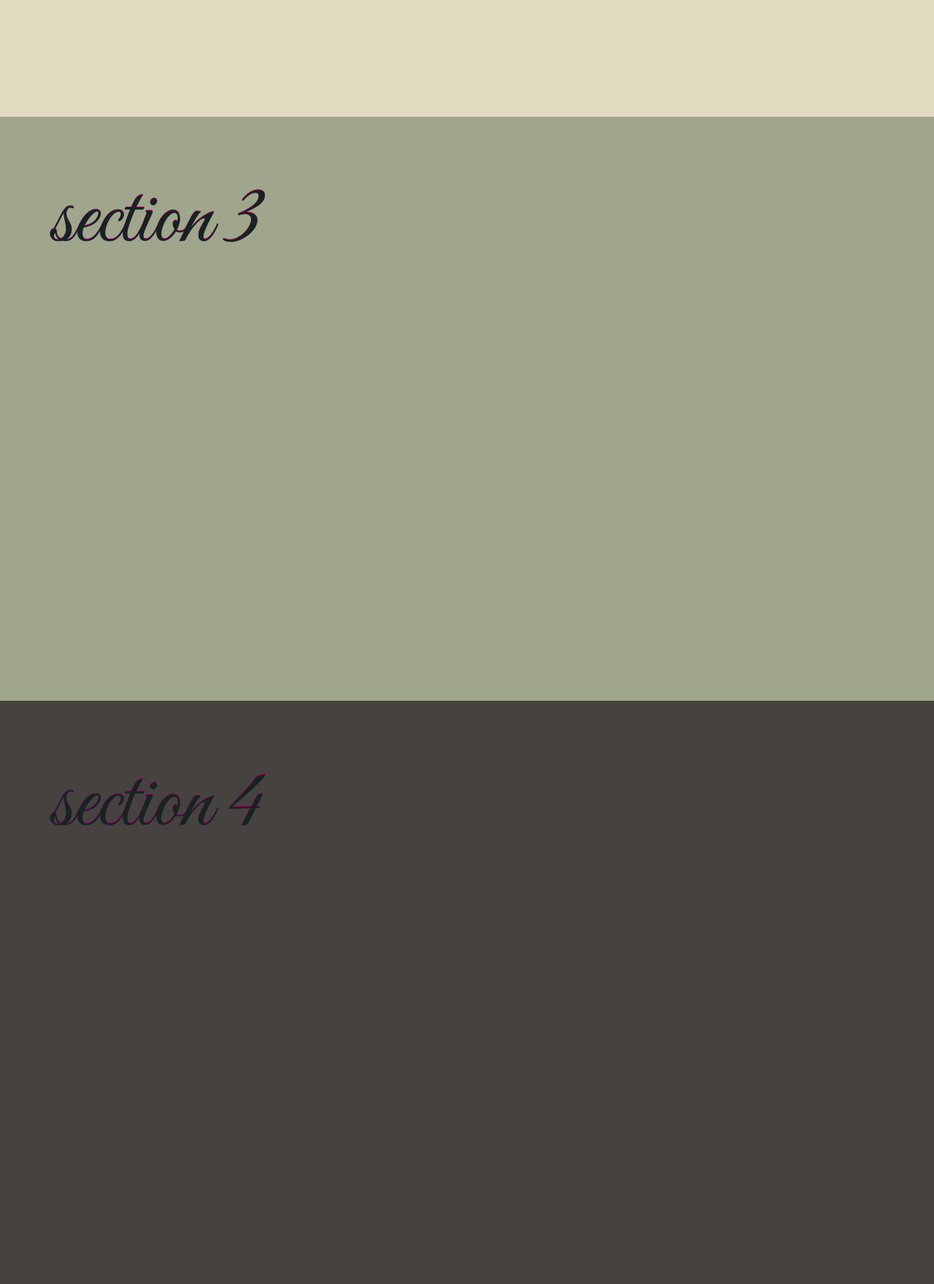
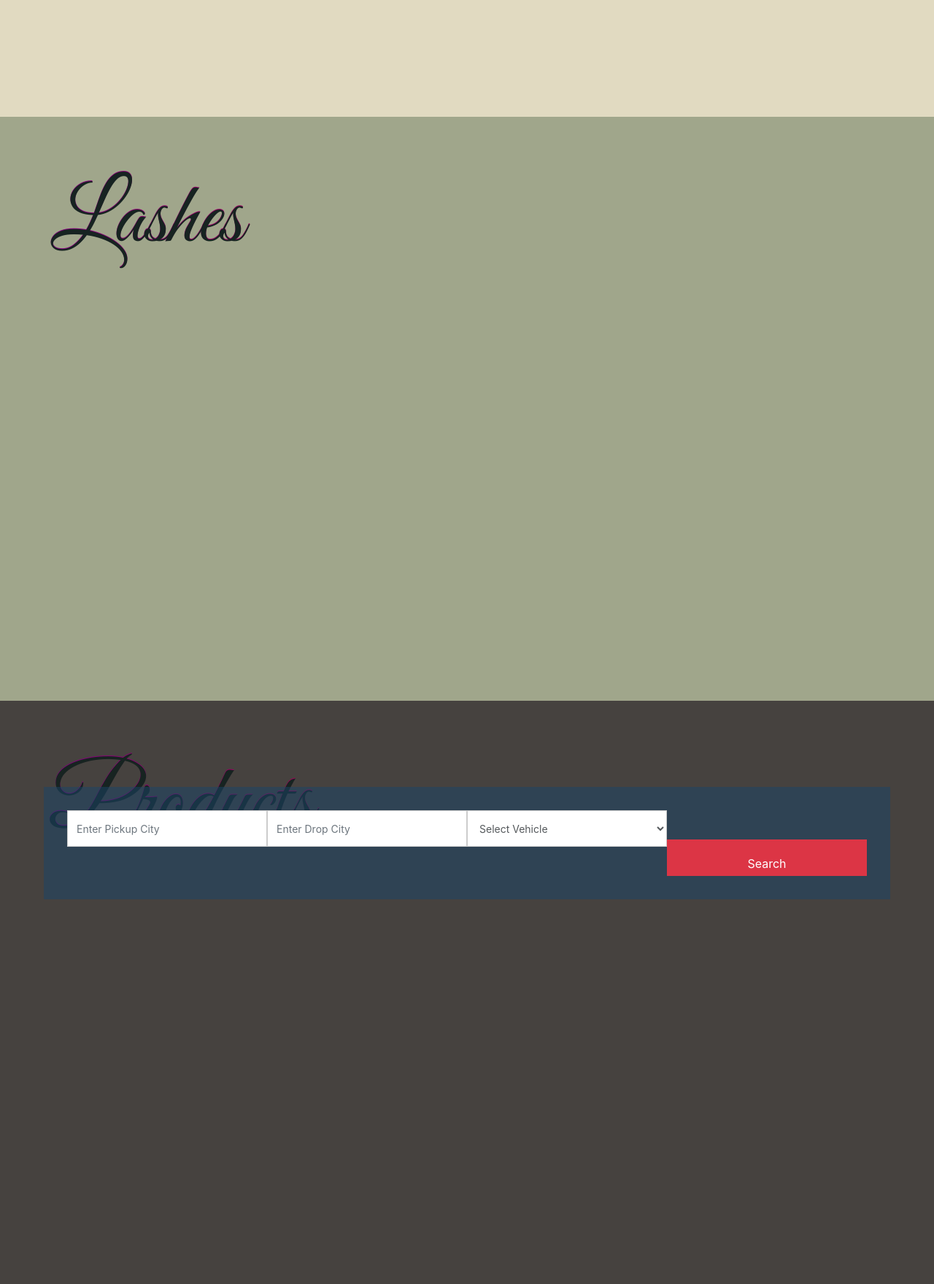
Before and after one commit to Bcalderon400/Skin-Lash, a Node server app: page / in a window 1280 px wide. Shown: the part 1440-3199 px from the top of the page at 73% size. Run offline with Node 20, Linux system fonts and the light colour scheme; data that the repository does not hold is empty; some libraries are stand-ins or nearby versions.

Commit message:
search form added on products for Ajax/Api

```diff
--- a/public/styles/styles.css
+++ b/public/styles/styles.css
@@ -81,3 +81,53 @@ h1 {
 #section4 {
     background-color: #46423f;
 }
+
+
+/*search box css start here*/
+
+.search-sec {
+    padding: 2rem;
+}
+
+.search-slt {
+    display: block;
+    width: 100%;
+    font-size: 0.875rem;
+    line-height: 1.5;
+    color: #55595c;
+    background-color: #fff;
+    background-image: none;
+    border: 1px solid #ccc;
+    height: calc(3rem + 2px) !important;
+    border-radius: 0;
+}
+
+.wrn-btn {
+    width: 100%;
+    font-size: 16px;
+    font-weight: 400;
+    text-transform: capitalize;
+    height: calc(3rem + 2px) !important;
+    border-radius: 0;
+}
+
+@media (min-width: 992px) {
+    .search-sec {
+        position: relative;
+        top: -114px;
+        background: rgba(26, 70, 104, 0.51);
+    }
+}
+
+@media (max-width: 992px) {
+    .search-sec {
+        background: #1a4668;
+    }
+}
+
+
+/* Contact */
+
+#section5 {
+    background-color: #172321;
+}
--- a/views/index.handlebars
+++ b/views/index.handlebars
@@ -55,13 +55,57 @@
 
 <!-- Treatment Page -->
 <div class="main" id="section2">
-  <h1>section 2</h1>
+  <h1>Treatments</h1>
 </div>
+
+<!-- Lashes -->
 <div class="main" id="section3">
-  <h1>section 3</h1>
+  <h1>Lashes</h1>
 </div>
+
+<!-- Products -->
 <div class="main" id="section4">
-  <h1>section 4</h1>
+  <h1>Products</h1>
+  <div class="search-sec">
+    <div class="container">
+      <form action="#" method="post" novalidate="novalidate">
+        <div class="row">
+          <div class="col-lg-12">
+            <div class="row">
+              <div class="col-lg-3 col-md-3 col-sm-12 p-0">
+                <input type="text" class="form-control search-slt" placeholder="Enter Pickup City">
+              </div>
+              <div class="col-lg-3 col-md-3 col-sm-12 p-0">
+                <input type="text" class="form-control search-slt" placeholder="Enter Drop City">
+              </div>
+              <div class="col-lg-3 col-md-3 col-sm-12 p-0">
+                <select class="form-control search-slt" id="exampleFormControlSelect1">
+                  <option>Select Vehicle</option>
+                  <option>Example one</option>
+                  <option>Example one</option>
+                  <option>Example one</option>
+                  <option>Example one</option>
+                  <option>Example one</option>
+                  <option>Example one</option>
+                </select>
+              </div>
+              <div class="col-lg-3 col-md-3 col-sm-12 p-0">
+                <button type="button" class="btn btn-danger wrn-btn">Search</button>
+              </div>
+            </div>
+          </div>
+        </div>
+      </form>
+    </div>
+  </div>
+
+
+</div>
+
+
+<!-- Contact Form -->
+<div class="main" id="section5">
+  <h1>Contact</h1>
 </div>
 
 <!-- JQUERY -->
```
